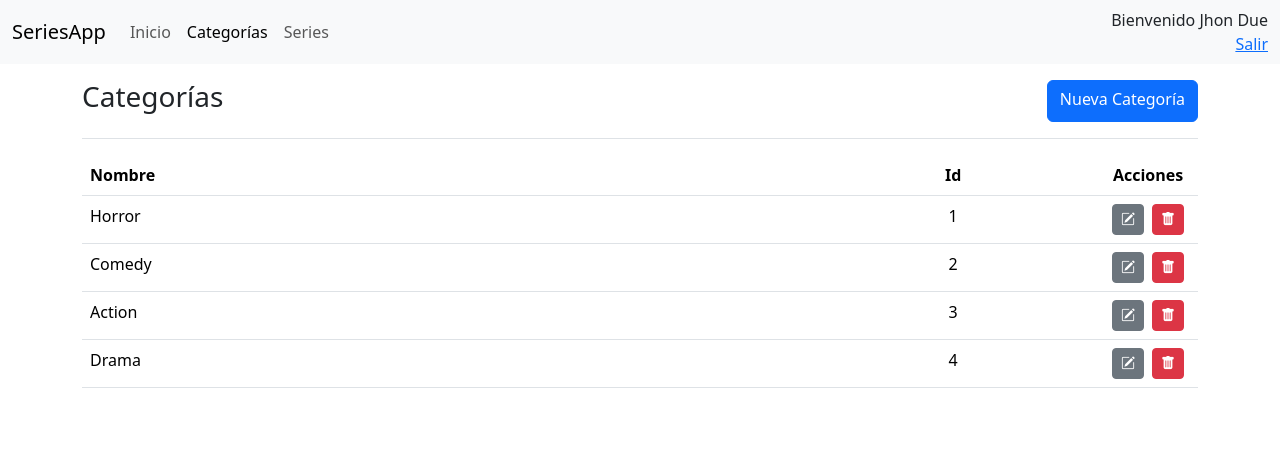
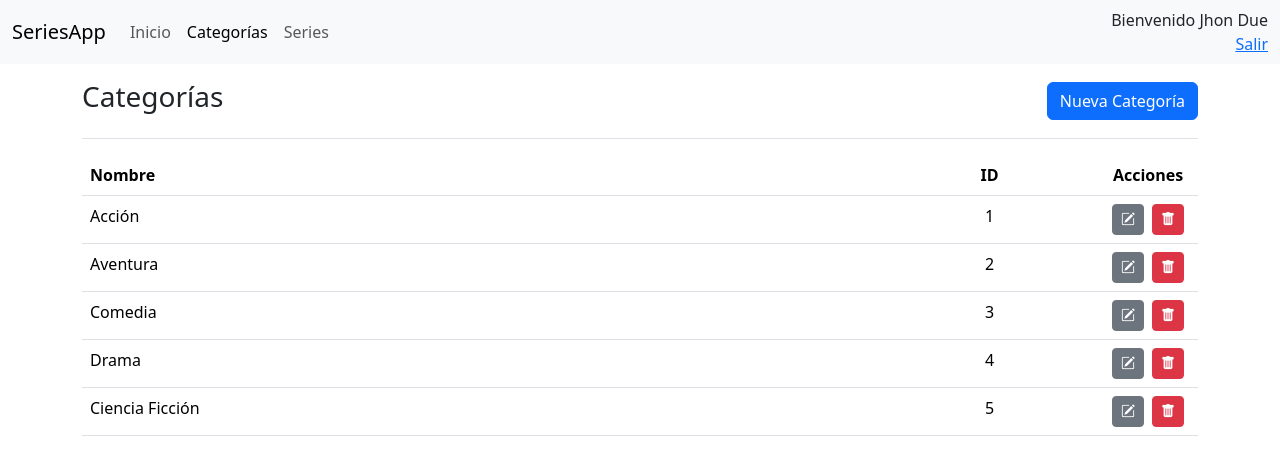
Before and after one commit to AriadnaNolasco/DAE_REACT_G8B, a React (Vite) app in the folder lab10/: page /categories in a window 1280 px wide. Shown: the top 466 px of the page. Built offline with nearby package versions, Linux system fonts and the light colour scheme.

Commit message:
patron de diseño

```diff
--- /dev/null
+++ b/lab10/src/components/CategoryRowComponent.jsx
@@ -0,0 +1,23 @@
+import React from 'react';
+import { Link } from 'react-router-dom';
+
+// Componente Presentador: Solo se encarga de cómo se ve una fila de categoría
+// Recibe los datos de la categoría y las funciones para editar/eliminar como props.
+function CategoryRowComponent({ category, onDelete }) {
+  return (
+    <tr key={category.cod}>
+      <td> {category.nom} </td>
+      <td className="text-center"> {category.cod} </td>
+      <td className="text-center">
+        <Link to={`/categories/edit/${category.cod}`} className="btn btn-secondary me-2 btn-sm">
+          <i className="bi bi-pencil-square"></i>
+        </Link>
+        <button onClick={() => onDelete(category.cod)} className="btn btn-danger btn-sm">
+          <i className="bi bi-trash-fill"></i>
+        </button>
+      </td>
+    </tr>
+  );
+}
+
+export default CategoryRowComponent;
--- a/lab10/src/pages/CategoryFormPage.jsx
+++ b/lab10/src/pages/CategoryFormPage.jsx
@@ -5,8 +5,8 @@ import HeaderComponent from "../components/HeaderComponent";
 function CategoryFormPage({ categories, setCategories }) {
   const navigate = useNavigate();
   const { id } = useParams();
-  const categoryId = parseInt(id);
 
+  const categoryId = parseInt(id) || 0;
   const isEditing = categoryId !== 0;
 
   const [categoryName, setCategoryName] = useState("");
@@ -16,26 +16,42 @@ function CategoryFormPage({ categories, setCategories }) {
       const found = categories.find(cat => cat.cod === categoryId);
       if (found) {
         setCategoryName(found.nom);
+      } else {
+        alert("Categoría no encontrada. Redirigiendo a la lista de categorías.");
+        navigate("/categories");
       }
     } else {
       setCategoryName("");
     }
-  }, [categoryId, categories, isEditing]);
+  }, [categoryId, categories, isEditing, navigate]);
 
   const handleSubmit = (e) => {
     e.preventDefault();
 
+    if (!categoryName.trim()) {
+      alert("El nombre de la categoría no puede estar vacío.");
+      return;
+    }
+
+    const isDuplicate = categories.some(
+      cat => cat.nom.toLowerCase() === categoryName.trim().toLowerCase() && cat.cod !== categoryId
+    );
+    if (isDuplicate) {
+      alert("Ya existe una categoría con ese nombre. Por favor, elige otro.");
+      return;
+    }
+
     if (isEditing) {
-      // Editar categoría existente
       const actualizadas = categories.map(cat =>
-        cat.cod === categoryId ? { ...cat, nom: categoryName } : cat
+        cat.cod === categoryId ? { ...cat, nom: categoryName.trim() } : cat
       );
       setCategories(actualizadas);
+      alert("Categoría actualizada correctamente!");
     } else {
-      // Crear nueva categoría
       const nuevoId = categories.length > 0 ? Math.max(...categories.map(c => c.cod)) + 1 : 1;
-      const nuevaCat = { cod: nuevoId, nom: categoryName };
+      const nuevaCat = { cod: nuevoId, nom: categoryName.trim() };
       setCategories([...categories, nuevaCat]);
+      alert("Nueva categoría creada correctamente!");
     }
 
     navigate("/categories");
@@ -49,7 +65,7 @@ function CategoryFormPage({ categories, setCategories }) {
     <>
       <HeaderComponent />
       <div className="container mt-3">
-        <h3>{isEditing ? "Editar Categoría" : "Nueva Categoría"}</h3>
+        <h3 className="mb-3">{isEditing ? "Editar Categoría" : "Nueva Categoría"}</h3>
         <form onSubmit={handleSubmit}>
           <div className="mb-3">
             <label htmlFor="categoryName" className="form-label">Nombre de la categoría</label>
@@ -58,13 +74,20 @@ function CategoryFormPage({ categories, setCategories }) {
               id="categoryName"
               className="form-control"
               value={categoryName}
+              // !!! AQUI ESTÁ LA MEJORA CLAVE: EL EVENTO ONCHANGE !!!
               onChange={(e) => setCategoryName(e.target.value)}
               required
             />
           </div>
           <div className="d-flex gap-2">
             <button type="submit" className="btn btn-primary">Guardar</button>
-            <button type="button" className="btn btn-secondary" onClick={handleCancel}>Cancelar</button>
+            <button
+              type="button"
+              className="btn btn-secondary"
+              onClick={handleCancel}
+            >
+              Cancelar
+            </button>
           </div>
         </form>
       </div>
--- a/lab10/src/pages/CategoryPage.jsx
+++ b/lab10/src/pages/CategoryPage.jsx
@@ -1,59 +1,71 @@
+import React, { useState, useEffect } from 'react';
 import HeaderComponent from "../components/HeaderComponent";
-import { NavLink } from "react-router-dom";
+import { Link } from 'react-router-dom';
+import CategoryRowComponent from '../components/CategoryRowComponent'; // Importa el componente presentador
 
-function CategoryPage({ categories, setCategories }) {
-  const handleDelete = (codigo) => {
-    const confirmar = window.confirm("¿Estás seguro de eliminar esta categoría?");
-    if (confirmar) {
-      const actualizadas = categories.filter(cat => cat.cod !== codigo);
-      setCategories(actualizadas);
+function CategoryPage(){
+    const [categories, setCategories] = useState([]);
+    const [loading, setLoading] = useState(true);
+    const [error, setError] = useState(null);
+
+    // Simulación de carga de datos (como si vinieran de una API)
+    useEffect(() => {
+        // En una app real, aquí harías un fetch('/api/categories')
+        // Por ahora, simulamos unos datos y un retraso.
+        setLoading(true);
+        setTimeout(() => {
+            const mockCategories = [
+                { cod: 1, nom: 'Acción' },
+                { cod: 2, nom: 'Aventura' },
+                { cod: 3, nom: 'Comedia' },
+                { cod: 4, nom: 'Drama' },
+                { cod: 5, nom: 'Ciencia Ficción' },
+            ];
+            setCategories(mockCategories);
+            setLoading(false);
+        }, 100); // Pequeño retraso para simular carga
+    }, []);
+
+    // Función para manejar la eliminación de una categoría
+    // Esta lógica de negocio reside en el Contenedor (CategoryPage)
+    const handleDelete = (idToDelete) => {
+        if (window.confirm('¿Estás seguro de que quieres eliminar esta categoría?')) {
+            // En una app real, aquí harías un fetch con método DELETE
+            // Por ahora, actualizamos el estado local.
+            const updatedCategories = categories.filter(cat => cat.cod !== idToDelete);
+            setCategories(updatedCategories);
+            alert("Categoría eliminada correctamente!");
         }
     };
+
+    if (loading) return <p>Cargando categorías...</p>;
+    if (error) return <p>Error al cargar las categorías: {error}</p>;
 
     return (
         <>
              <HeaderComponent />
             <div className="container mt-3">
-        {/* Encabezado con título y botón para nueva categoría */}
-        <div className="d-flex justify-content-between border-bottom pb-3 mb-3">
+                <div className="border-bottom pb-3 mb-3 d-flex justify-content-between align-items-center">
                     <h3>Categorías</h3>
-          <NavLink to="/categories/edit/0" className="btn btn-primary">
-            Nueva Categoría
-          </NavLink>
+                    <Link to="/categories/new" className="btn btn-primary">Nueva Categoría</Link>
                 </div>
 
-        {/* Tabla de categorías */}
                 <table className="table">
                     <thead>
                         <tr>
                             <th>Nombre</th>
-              <th className="text-center">Id</th>
-              <th className="text-center" style={{ width: "100px" }}>Acciones</th>
+                            <th className="text-center">ID</th>
+                            <th className="text-center" style={{width: "100px"}}>Acciones</th>
                         </tr>
                     </thead>
                     <tbody>
-            {categories.map((item) => (
-              <tr key={item.cod}>
-                <td>{item.nom}</td>
-                <td className="text-center">{item.cod}</td>
-                <td className="text-center">
-                  {/* Botón Editar */}
-                  <NavLink
-                    to={`/categories/edit/${item.cod}`}
-                    className="btn btn-secondary me-2 btn-sm"
-                  >
-                    <i className="bi bi-pencil-square"></i>
-                  </NavLink>
-
-                  {/* Botón Eliminar */}
-                  <button
-                    className="btn btn-danger btn-sm"
-                    onClick={() => handleDelete(item.cod)}
-                  >
-                    <i className="bi bi-trash-fill"></i>
-                  </button>
-                </td>
-              </tr>
+                        {/* Aquí el Contenedor renderiza los Presentadores, pasándoles los datos y funciones */}
+                        {categories.map((item)=>(
+                            <CategoryRowComponent
+                                key={item.cod}
+                                category={item}
+                                onDelete={handleDelete} // Pasa la función de eliminar al presentador
+                            />
                         ))}
                     </tbody>
                 </table>
```
Lines whose indentation alone changed are shown as unchanged.
